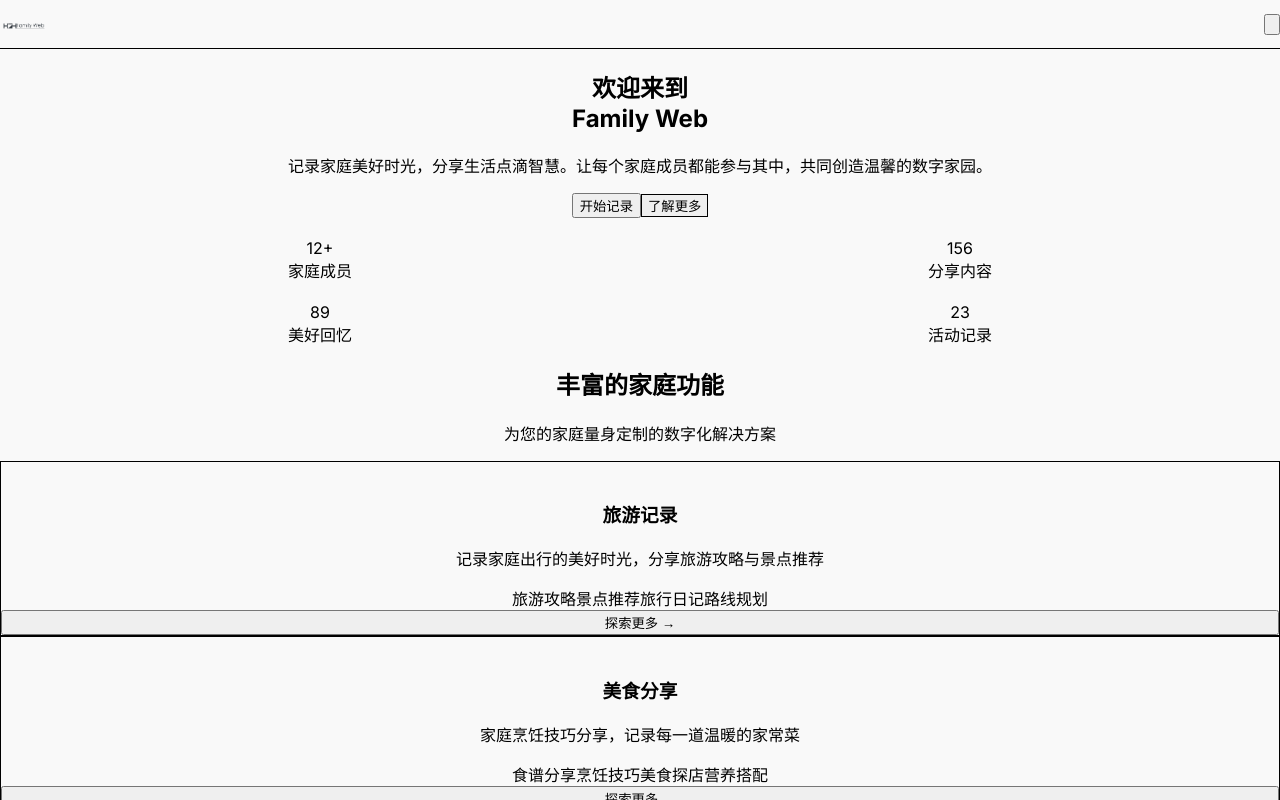
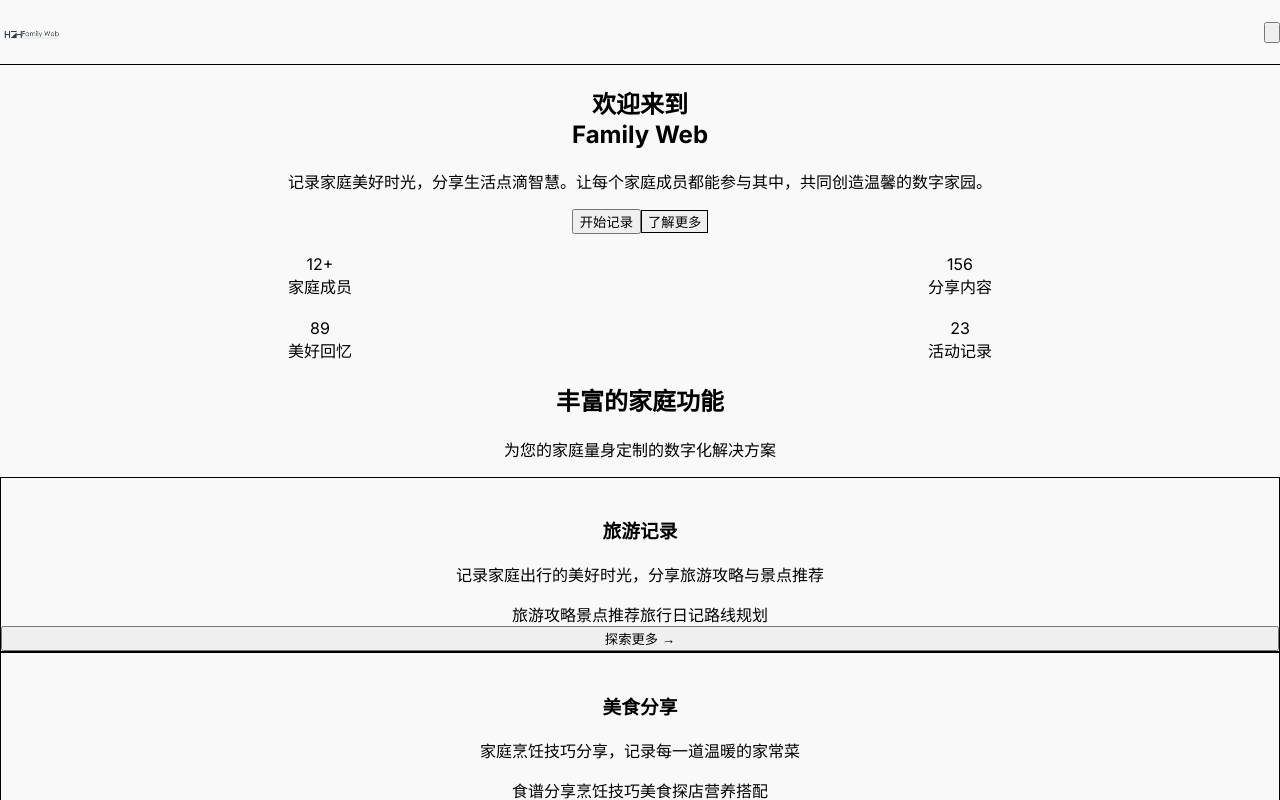
Before and after one commit to HYH761/Familyweb, a Next.js app in the folder family-platform/: page / in a window 1280 px wide. Shown: the top 800 px of the page. Built offline with nearby package versions, Linux system fonts and the light colour scheme.

Commit message:
fix: 调整logo尺寸和底部图标大小 - 放大导航栏logo，优化底部联系图标显示

```diff
--- a/family-platform/src/components/Footer.tsx
+++ b/family-platform/src/components/Footer.tsx
@@ -54,15 +54,15 @@ export default function Footer() {
             {/* 联系信息 */}
             <div className="space-y-2">
               <div className="flex items-center space-x-2 text-sm text-neutral-400">
-                <EnvelopeIcon className="h-3.5 w-3.5 flex-shrink-0" />
+                <EnvelopeIcon className="h-4 w-4 flex-shrink-0" />
                 <span>contact@familyweb.com</span>
               </div>
               <div className="flex items-center space-x-2 text-sm text-neutral-400">
-                <PhoneIcon className="h-3.5 w-3.5 flex-shrink-0" />
+                <PhoneIcon className="h-4 w-4 flex-shrink-0" />
                 <span>400-123-4567</span>
               </div>
               <div className="flex items-start space-x-2 text-sm text-neutral-400">
-                <MapPinIcon className="h-3.5 w-3.5 mt-0.5 flex-shrink-0" />
+                <MapPinIcon className="h-4 w-4 mt-0.5 flex-shrink-0" />
                 <span>北京市朝阳区科技园区创新大厦</span>
               </div>
             </div>
--- a/family-platform/src/components/Navbar.tsx
+++ b/family-platform/src/components/Navbar.tsx
@@ -31,9 +31,9 @@ export default function Navbar() {
             <Image
               src="/logo.webp"
               alt="Family Web Platform Logo"
-              width={48}
-              height={48}
-              className="w-12 h-12 object-contain"
+              width={64}
+              height={64}
+              className="w-16 h-16 object-contain"
               priority
             />
             <span className="text-xl font-bold text-neutral-800 hidden sm:block">
```
